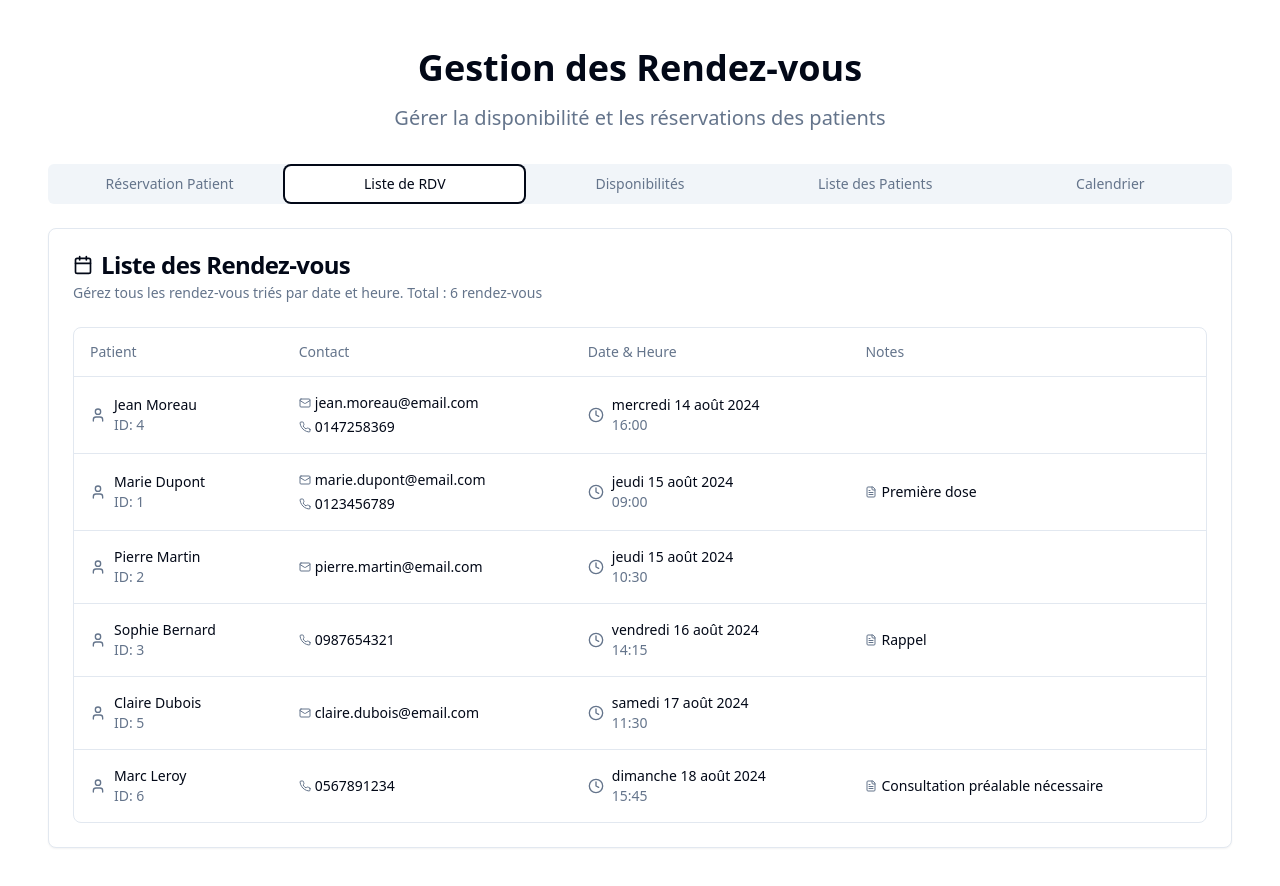
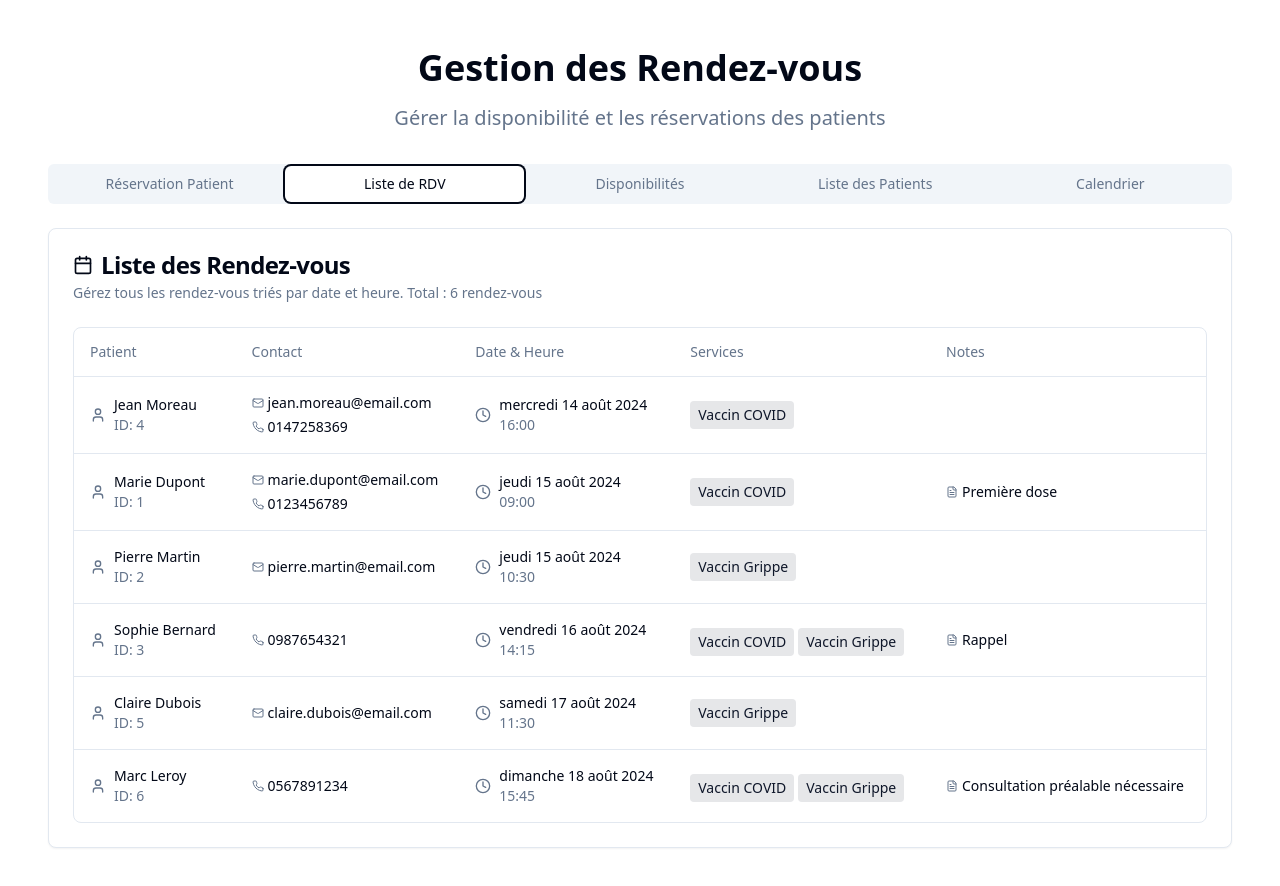
Before and after one commit to iliasrem/jab-ready-form, a React (Vite) app: page / in a window 1280 px wide. Both pictures are taken after a click on the tab "Liste de RDV". Shown: the top 886 px of the page. Built offline with nearby package versions, Linux system fonts and the light colour scheme.

Commit message:
Add services column to appointments
Added a new column to the appointment list to display the services chosen by the patient. Files edited: `src/components/AppointmentsList.tsx`.

```diff
--- a/src/components/AppointmentsList.tsx
+++ b/src/components/AppointmentsList.tsx
@@ -13,6 +13,7 @@ export interface Appointment {
   phone?: string;
   date: string; // ISO date string
   time: string;
+  services?: string[]; // Array of service IDs
   notes?: string;
   createdAt: string; // ISO date string
 }
@@ -27,6 +28,7 @@ const mockAppointments: Appointment[] = [
     phone: "0123456789",
     date: "2024-08-15",
     time: "09:00",
+    services: ["covid"],
     notes: "Première dose",
     createdAt: "2024-08-10T10:30:00Z"
   },
@@ -37,6 +39,7 @@ const mockAppointments: Appointment[] = [
     email: "pierre.martin@email.com",
     date: "2024-08-15",
     time: "10:30",
+    services: ["grippe"],
     createdAt: "2024-08-12T14:20:00Z"
   },
   {
@@ -46,6 +49,7 @@ const mockAppointments: Appointment[] = [
     phone: "0987654321",
     date: "2024-08-16",
     time: "14:15",
+    services: ["covid", "grippe"],
     notes: "Rappel",
     createdAt: "2024-08-11T09:15:00Z"
   },
@@ -57,6 +61,7 @@ const mockAppointments: Appointment[] = [
     phone: "0147258369",
     date: "2024-08-14",
     time: "16:00",
+    services: ["covid"],
     createdAt: "2024-08-08T16:45:00Z"
   },
   {
@@ -66,6 +71,7 @@ const mockAppointments: Appointment[] = [
     email: "claire.dubois@email.com",
     date: "2024-08-17",
     time: "11:30",
+    services: ["grippe"],
     createdAt: "2024-08-13T11:10:00Z"
   },
   {
@@ -75,11 +81,17 @@ const mockAppointments: Appointment[] = [
     phone: "0567891234",
     date: "2024-08-18",
     time: "15:45",
+    services: ["covid", "grippe"],
     notes: "Consultation préalable nécessaire",
     createdAt: "2024-08-12T13:30:00Z"
   }
 ];
 
+
+const serviceLabels: { [key: string]: string } = {
+  covid: "Vaccin COVID",
+  grippe: "Vaccin Grippe"
+};
 
 export function AppointmentsList() {
   const [appointments, setAppointments] = useState<Appointment[]>([]);
@@ -116,6 +128,7 @@ export function AppointmentsList() {
                   <TableHead>Patient</TableHead>
                   <TableHead>Contact</TableHead>
                   <TableHead>Date & Heure</TableHead>
+                  <TableHead>Services</TableHead>
                   <TableHead>Notes</TableHead>
                 </TableRow>
               </TableHeader>
@@ -165,6 +178,17 @@ export function AppointmentsList() {
                       </div>
                     </TableCell>
                     <TableCell>
+                      {appointment.services && appointment.services.length > 0 && (
+                        <div className="space-y-1">
+                          {appointment.services.map((serviceId, index) => (
+                            <div key={index} className="text-sm bg-primary/10 text-primary px-2 py-1 rounded inline-block mr-1">
+                              {serviceLabels[serviceId] || serviceId}
+                            </div>
+                          ))}
+                        </div>
+                      )}
+                    </TableCell>
+                    <TableCell>
                       {appointment.notes && (
                         <div className="flex items-center space-x-1">
                           <FileText className="h-3 w-3 text-muted-foreground" />
```
